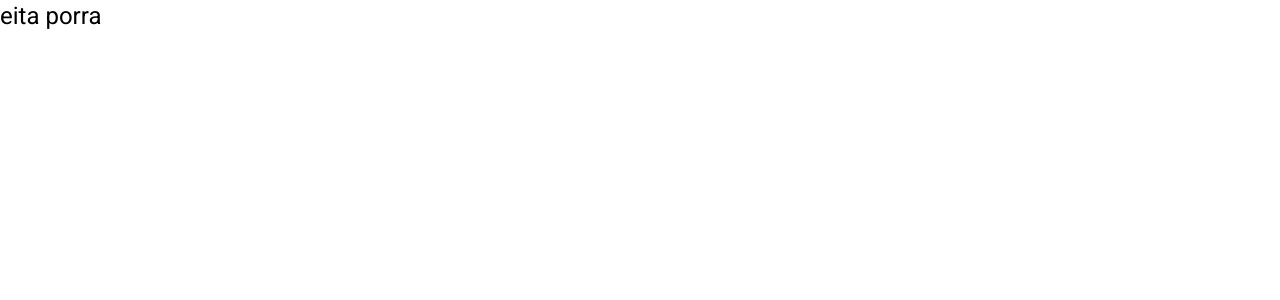
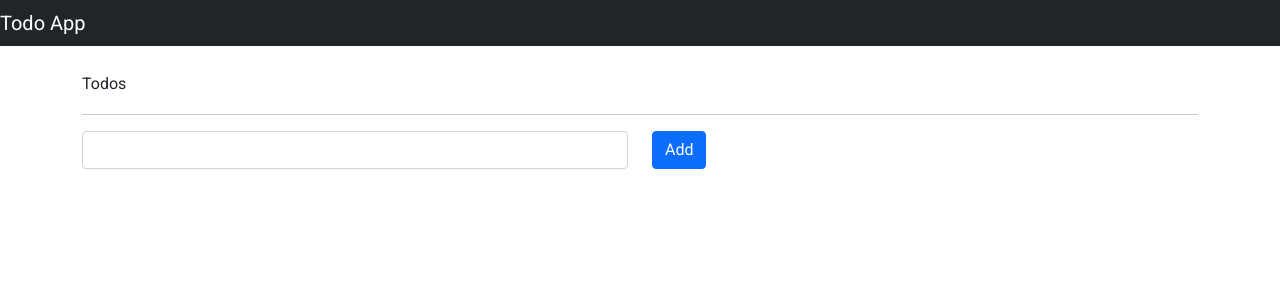
Before and after one commit to Pabloleal7/crud-angular, an Angular app: page / in a window 1280 px wide. Shown: the top 300 px of the page. Built offline with nearby package versions, Linux system fonts and the light colour scheme.

Commit message:
bootstrap + inicio

```diff
--- a/angular.json
+++ b/angular.json
@@ -30,6 +30,7 @@
               "src/assets"
             ],
             "styles": [
+              "./node_modules/bootstrap/dist/css/bootstrap.min.css",
               "./node_modules/@angular/material/prebuilt-themes/indigo-pink.css",
               "src/styles.css"
             ],
@@ -98,6 +99,7 @@
               "src/assets"
             ],
             "styles": [
+
               "./node_modules/@angular/material/prebuilt-themes/indigo-pink.css",
               "src/styles.css"
             ],
--- a/package.json
+++ b/package.json
@@ -20,6 +20,7 @@
     "@angular/platform-browser": "~12.2.0",
     "@angular/platform-browser-dynamic": "~12.2.0",
     "@angular/router": "~12.2.0",
+    "bootstrap": "^5.1.0",
     "rxjs": "~6.6.0",
     "tslib": "^2.3.0",
     "zone.js": "~0.11.4"
--- a/src/app/app.component.html
+++ b/src/app/app.component.html
@@ -1 +1,16 @@
-<h1>{{mensagem}}</h1>
+<nav class="navbar navbar-dark bg-dark">
+  <a href="" class="navbar-brand">Todo App</a>
+</nav>
+
+<div class="container mt-4">
+  <h3>Todos</h3>
+  <hr>
+  <div class="row">
+    <div class="col-md-6">
+      <input type="text" class="form-control">
+    </div>
+    <div class="col-md-2">
+      <button class="btn btn-primary">Add</button>
+    </div>
+  </div>
+</div>
```
Also changed, not shown: 1 other file (tests, documents, lock files or other folders).
